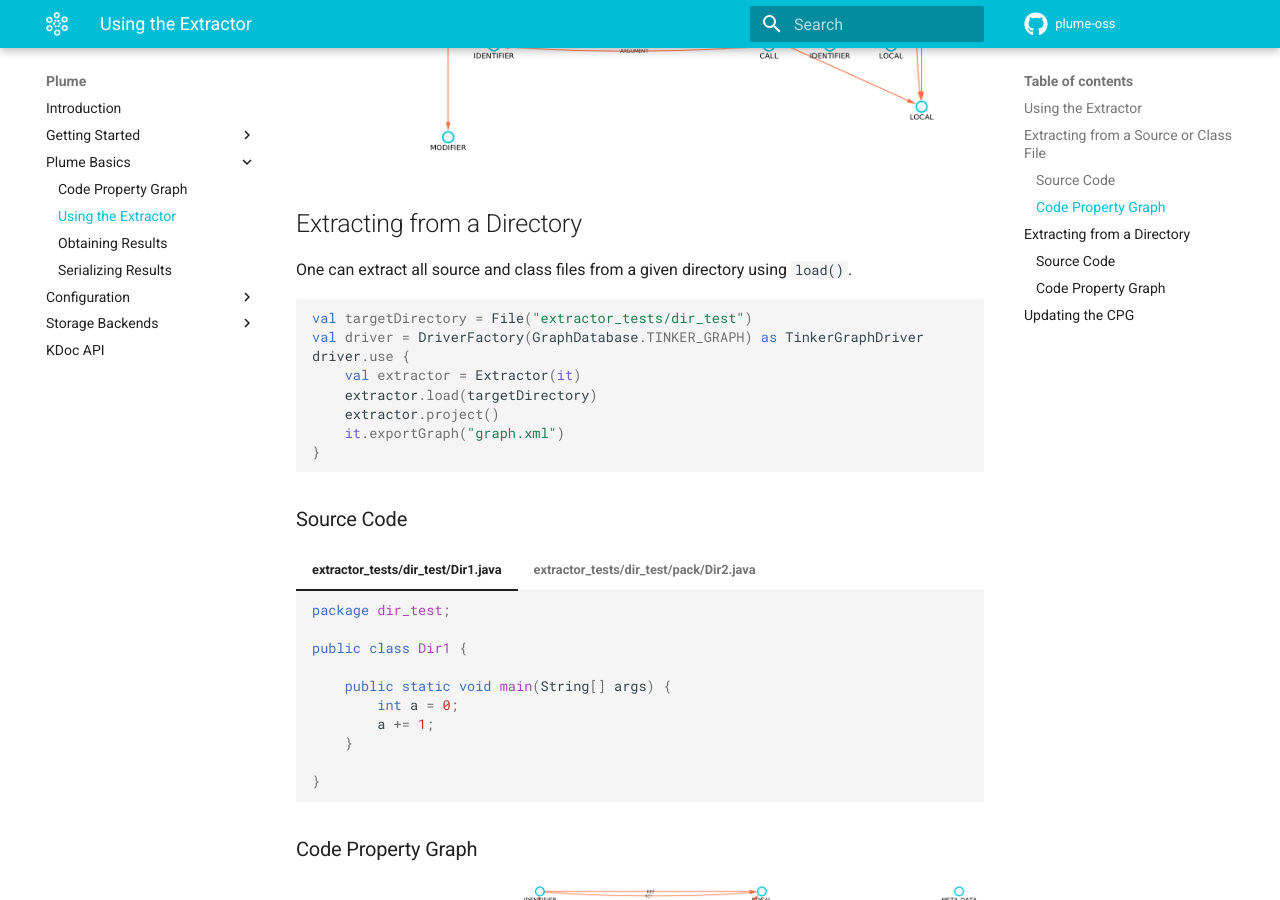
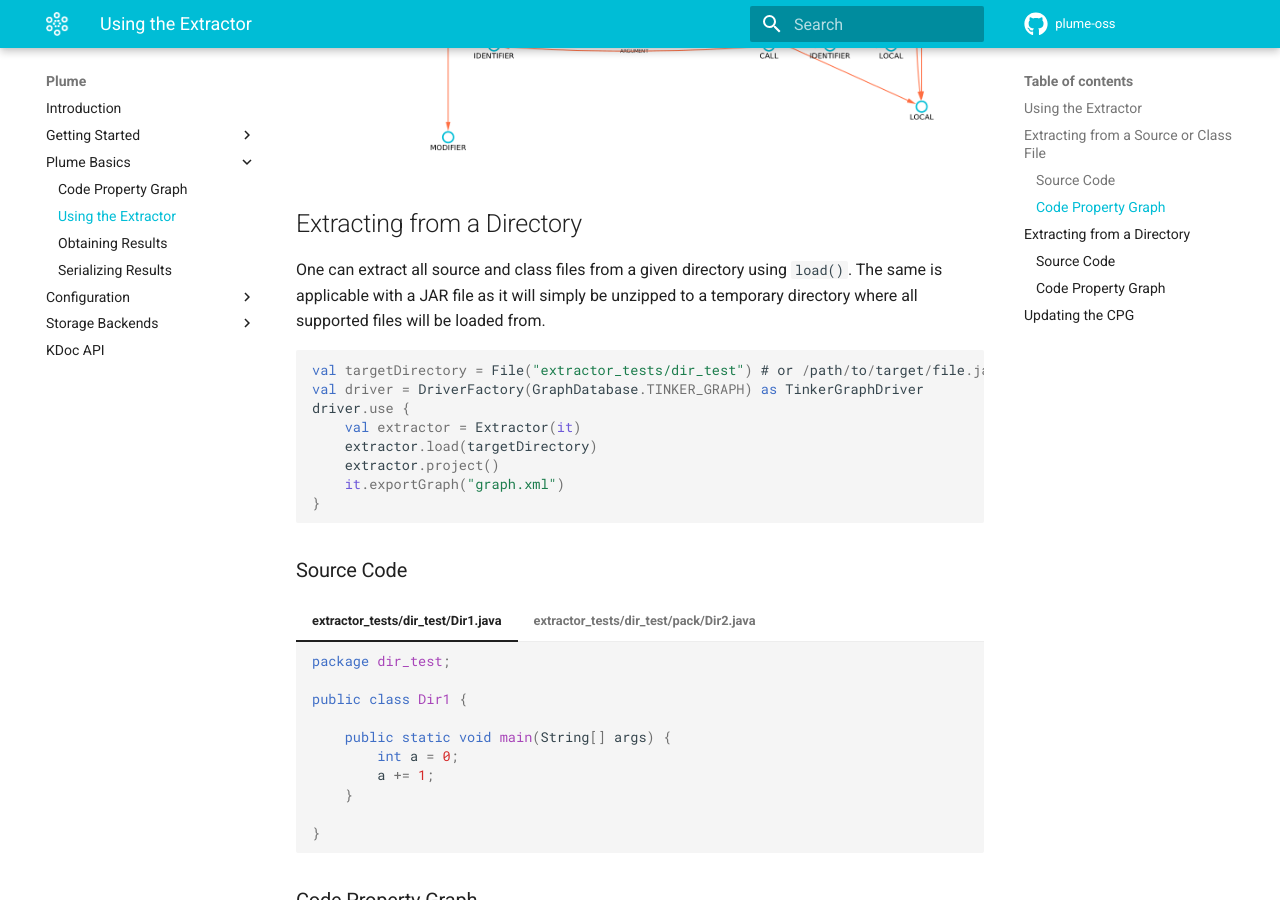
Before and after one commit to plume-oss/plume-docs, an MkDocs documentation site: the page built from docs/plume-basics/extracting-cpg.md, in a window 1280 px wide and 900 px high, scrolled down 2121 px. Built offline with MkDocs 1.6.1 and Material for MkDocs 9.7.7, drawn with Linux system fonts in a browser that asks for light colours.

Commit message:
:sparkles: Updated docs to reflect JAR support

````diff
--- a/docs/plume-basics/extracting-cpg.md
+++ b/docs/plume-basics/extracting-cpg.md
@@ -72,10 +72,12 @@ driver.use {
 
 ## Extracting from a Directory
 
-One can extract all source and class files from a given directory using `load()`.
+One can extract all source and class files from a given directory using `load()`. The
+same is applicable with a JAR file as it will simply be unzipped to a temporary directory
+where all supported files will be loaded from.
 
 ```kotlin
-val targetDirectory = File("extractor_tests/dir_test")
+val targetDirectory = File("extractor_tests/dir_test") # or /path/to/target/file.jar
 val driver = DriverFactory(GraphDatabase.TINKER_GRAPH) as TinkerGraphDriver
 driver.use {
     val extractor = Extractor(it)
````
Also changed, not shown: docs/index.md (+2 -2 lines).
